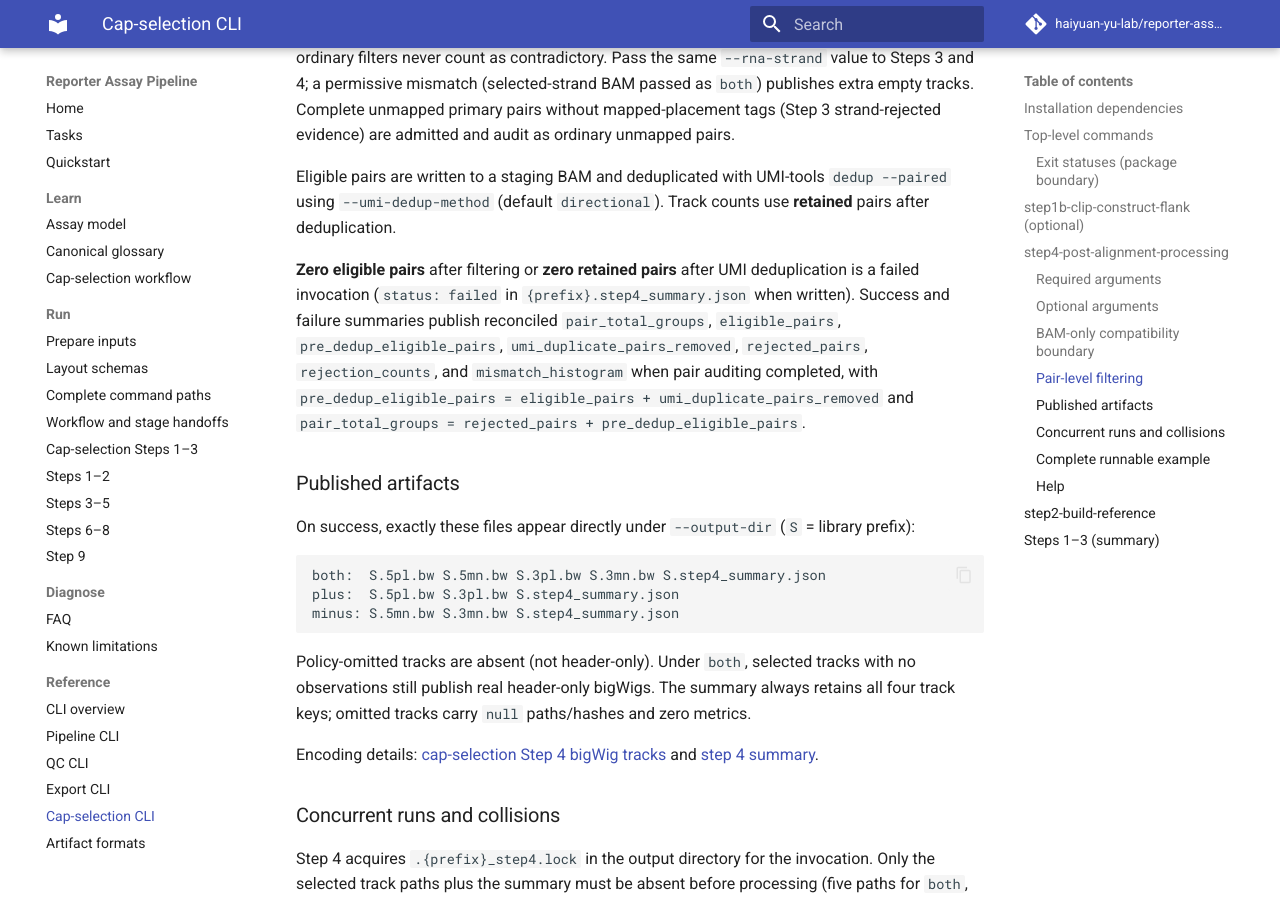
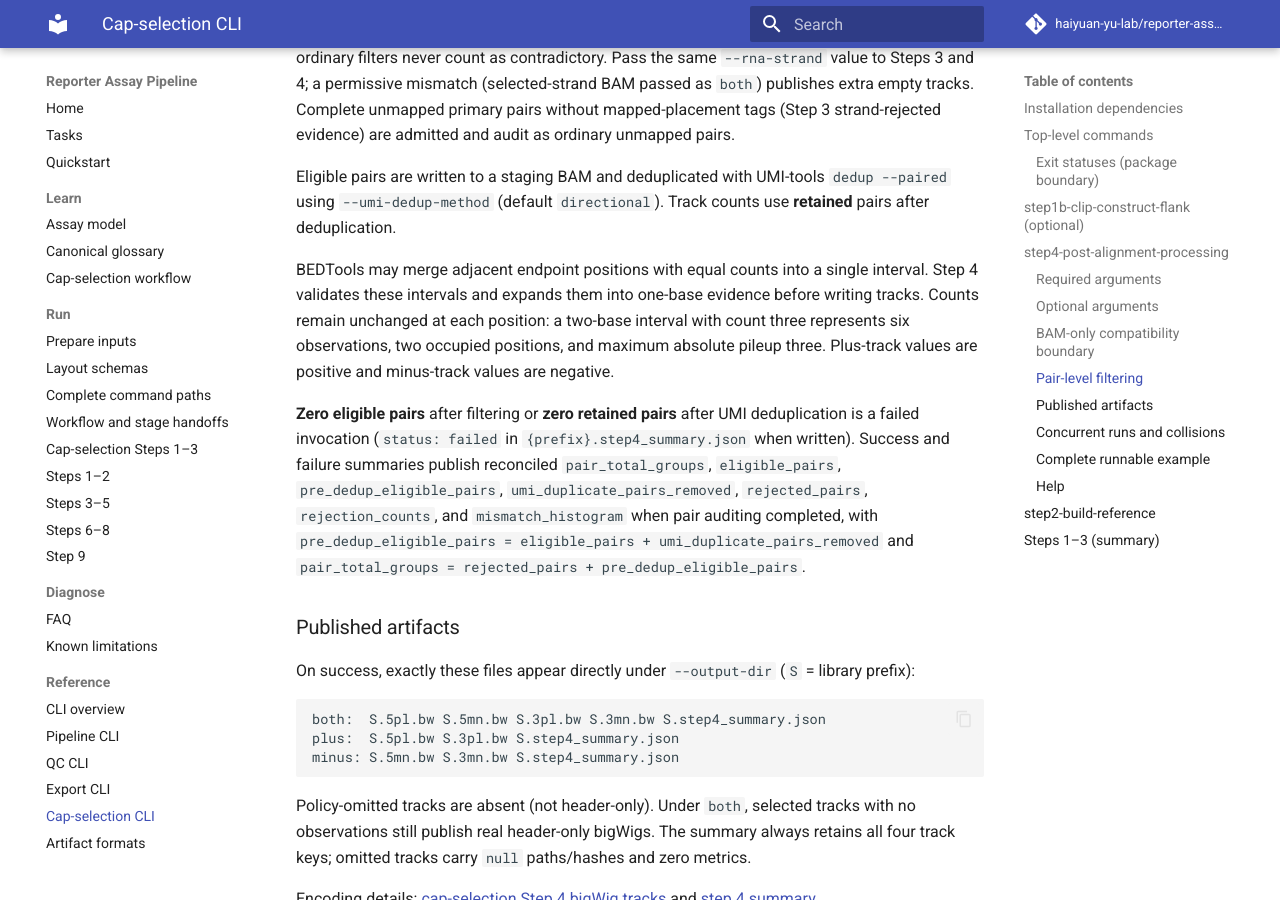
Before and after one commit to haiyuan-yu-lab/reporter-assay-pipeline-doc, an MkDocs documentation site: the page built from docs/cli/cap-assay.md, in a window 1280 px wide and 900 px high, scrolled down 5451 px. Built offline with MkDocs 1.6.1 and Material for MkDocs 9.7.7, drawn with Linux system fonts in a browser that asks for light colours; comment, search, counter and statistics services are not loaded.

Commit message:
Document per-base metrics for merged cap endpoint intervals

```diff
--- a/docs/cli/cap-assay.md
+++ b/docs/cli/cap-assay.md
@@ -213,6 +213,13 @@ Eligible pairs are written to a staging BAM and deduplicated with UMI-tools
 `dedup --paired` using `--umi-dedup-method` (default `directional`). Track
 counts use **retained** pairs after deduplication.
 
+BEDTools may merge adjacent endpoint positions with equal counts into a
+single interval. Step 4 validates these intervals and expands them into
+one-base evidence before writing tracks. Counts remain unchanged at each
+position: a two-base interval with count three represents six observations,
+two occupied positions, and maximum absolute pileup three. Plus-track values
+are positive and minus-track values are negative.
+
 **Zero eligible pairs** after filtering or **zero retained pairs** after UMI
 deduplication is a failed invocation (`status: failed` in
 `{prefix}.step4_summary.json` when written). Success and failure summaries
```
Also changed, not shown: docs/formats.md (+6 -0 lines).
